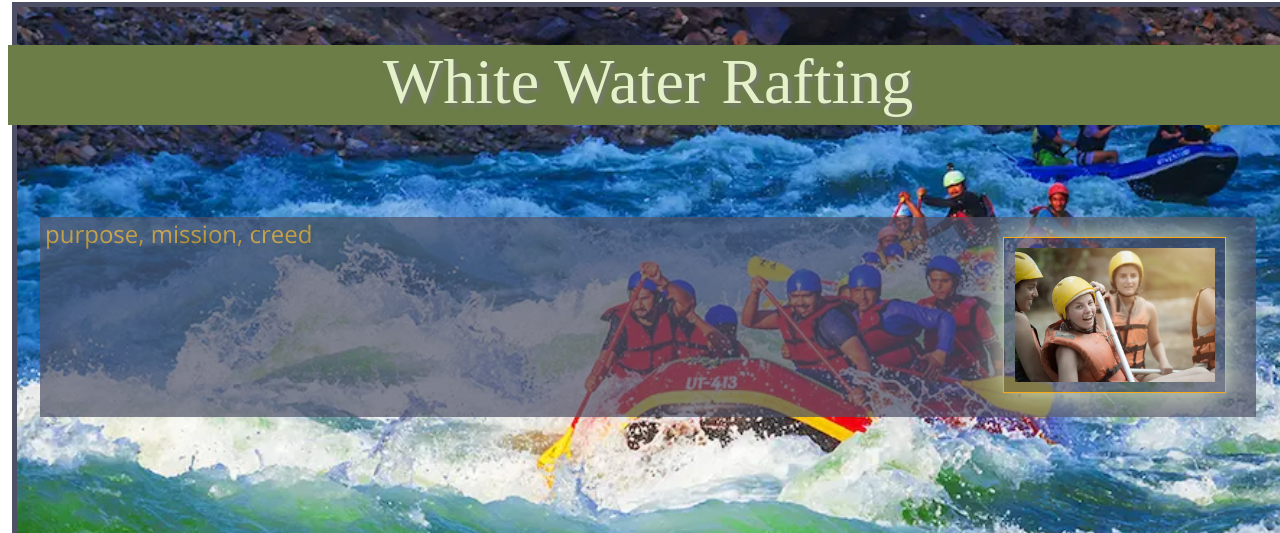
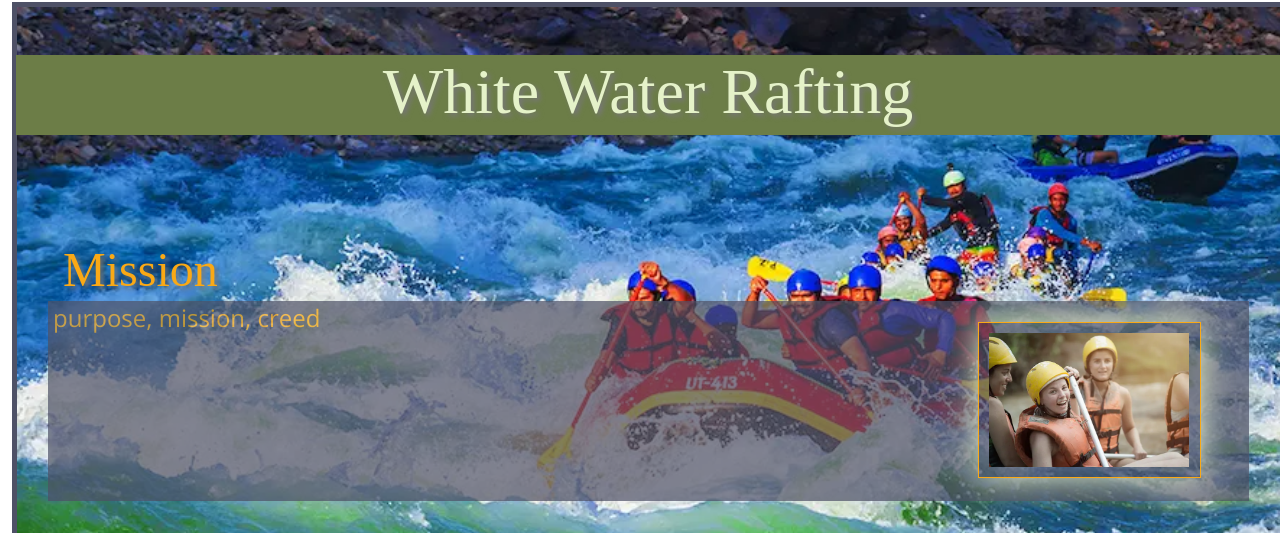
Before and after one commit to SarahMecham/wdd-130, a plain HTML site: page wwr/about.html in a window 1280 px wide. Shown: the part 267-800 px from the top of the page. Drawn offline with nearby package versions, Linux system fonts and the light colour scheme; a web font is replaced by a local one.

Commit message:
changes to about page css

```diff
--- a/wwr/about.html
+++ b/wwr/about.html
@@ -24,11 +24,12 @@
     <main>
         <div class="hero">
             <h1>White Water Rafting</h1>
-            <img src="images/rafting13_1024.webp" alt="White Water Rafting Picture">
-            <article class="mission">
+            <article>
+                <h2> Mission</h2>
                 <p>purpose, mission, creed</p>
                 <img src="images/rafting21_600.webp" alt="Happy Customer">
             </article>
+            <img src="images/rafting13_1024.webp" alt="White Water Rafting Picture">
         </div>
         <section>
             <h2>History</h2>
--- a/wwr/styles/rafting.css
+++ b/wwr/styles/rafting.css
@@ -12,6 +12,10 @@
     text-decoration: none;
 }
 
+.hero{
+    position: relative;
+}
+
 .hero img {
     display: block;
     width: 100%;
@@ -22,6 +26,9 @@
 }
 
 .hero h1 {
+    position: absolute;
+    top: 10px;
+    left: 8px;
     width: 100%;
     height: 5rem;
     background-color: var(--background-color2);
@@ -30,31 +37,30 @@
     font-weight: 400;
     font-style: normal;
     color: var(--accent1);
-    position:absolute;
     font-size: 4rem;
     text-shadow: 3px 3px 5px #777;
 }
 
-.mission img {
+.hero article img {
+    position: absolute;
+    float: right;
     width: 200px;
+    top: 300px;
+    left: 950px;
     height: auto;
-    position: absolute;
-    /* float: right; */
-    /* margin: 20px 0 20px 20px; */
-    top: 500px;
-	right: 50px;
+    margin: 20px 0 20px 20px;
 	border: 1.5px solid var(--accent2);
 	padding: 0.65rem;
 	box-shadow: 0 0 30px var(--accent1);
 }
 
-.mission p {
+.hero article p {
+    position: absolute;
+    top: 275px;
+    left: 40px;
     width: 95%;
     height: 200px;
-    left: 40px;
     background-color: var(--background-color1);
-    position: absolute;
-    top: 460px;
     opacity: 0.7;
     font-family: var(--font);
     font-weight: 400;
@@ -64,12 +70,18 @@
     text-indent: 5px;
 }
 
+.hero article h2{
+    position: absolute;
+    top: 200px;
+    left: 50px;
+}
+
 h2{
     font-family: var(--heading-font);
     font-weight: 400;
     font-style: normal;
     color: var(--accent2);
-    position:relative;
+    position: relative;
     font-size: 3rem;
     text-shadow: 3px 3px 5px #777;
     text-indent: 5px;
```
